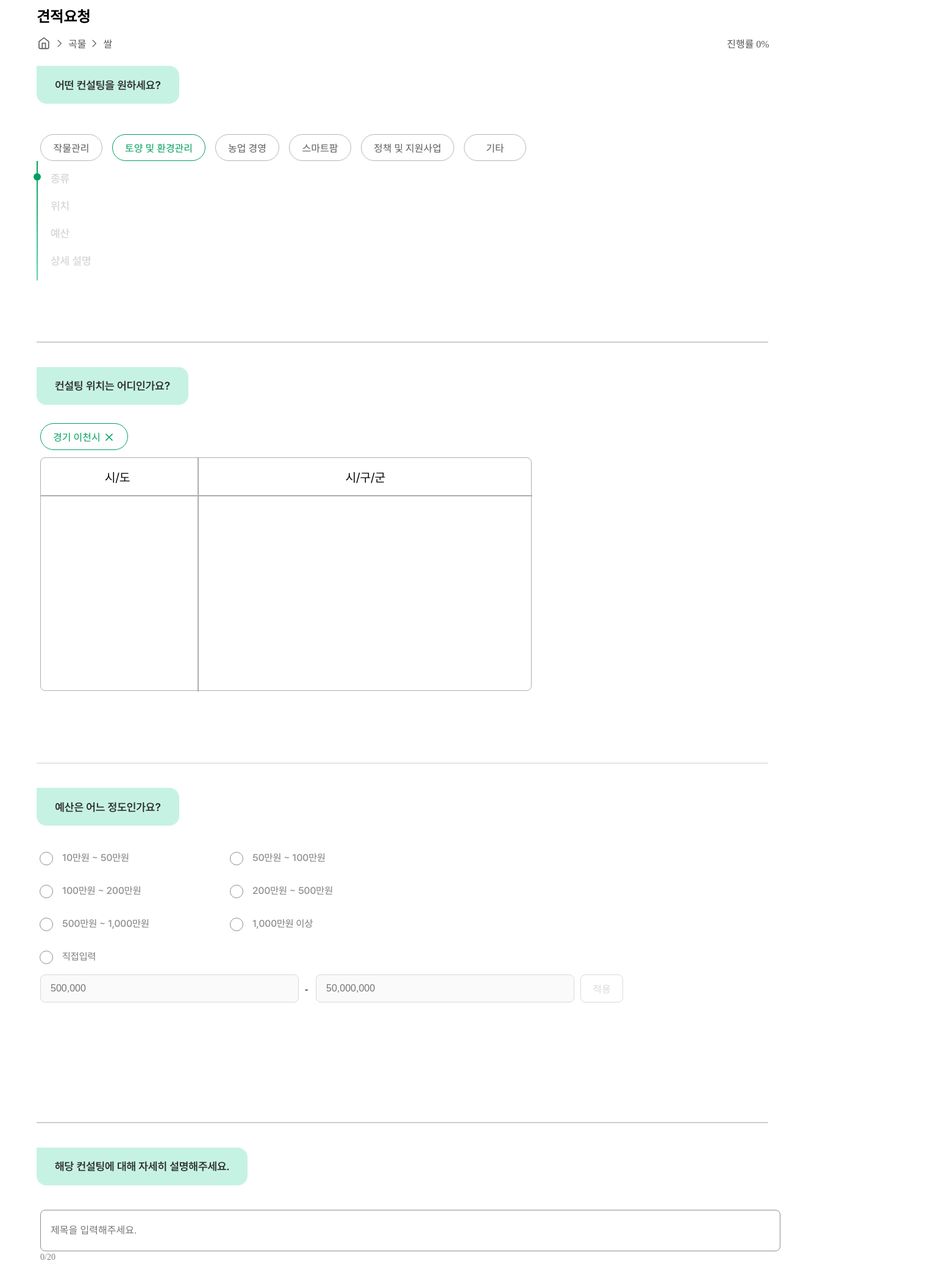
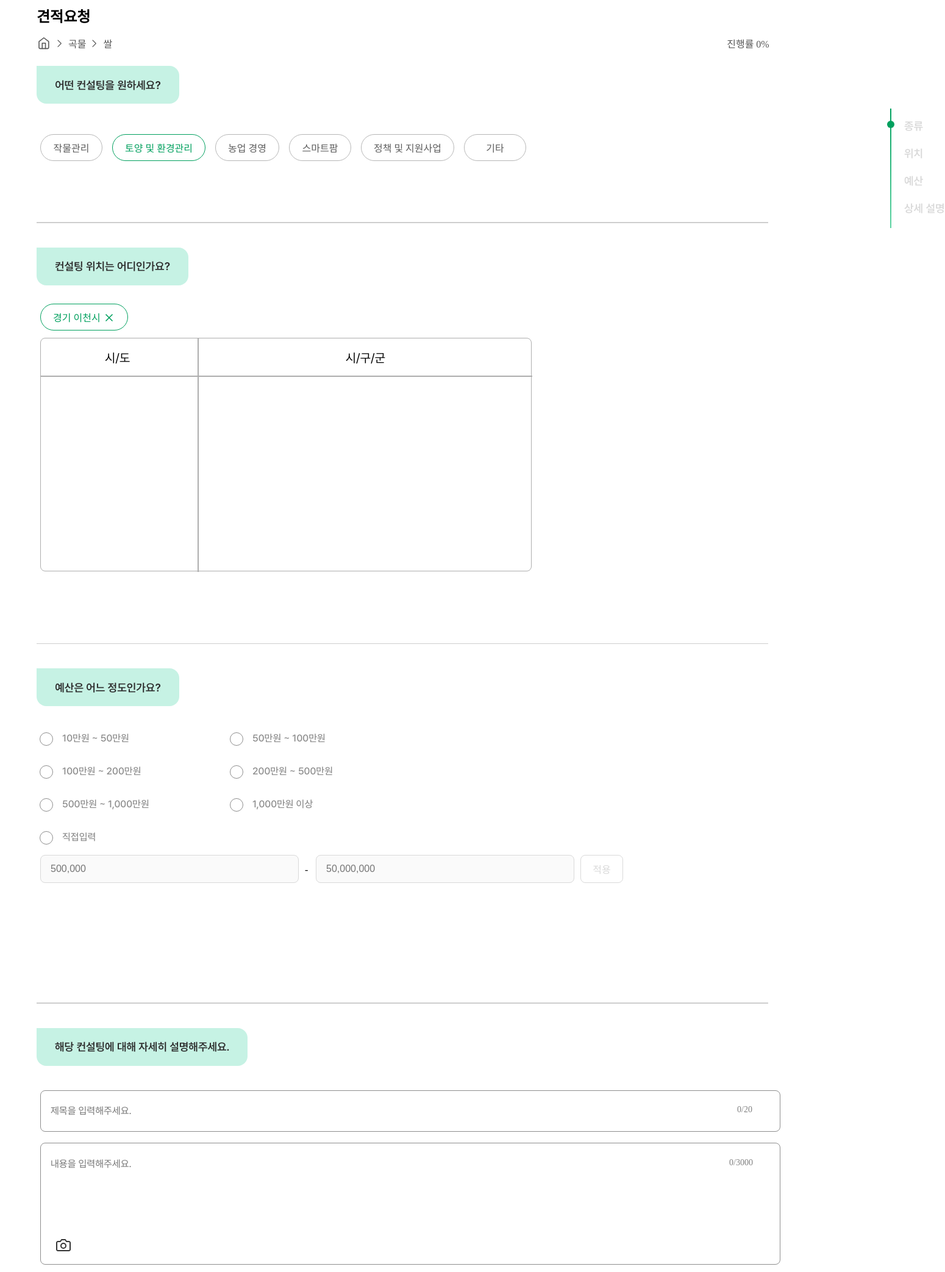
Before and after one commit to Farm-On/FE, a React (Vite) app: page /MyEstimate/RequestEstimate in a window 1280 px wide. Shown: the top 2086 px of the page at 61% size, 1550 px wide, since content can reach past the window. Built offline with nearby package versions, Linux system fonts and the light colour scheme.

Commit message:
style: 글자 수 위치랑 오른쪽 스크롤 위치 수정

```diff
--- a/src/pages/Home/RequestEstimate.tsx
+++ b/src/pages/Home/RequestEstimate.tsx
@@ -103,7 +103,7 @@ export default function RequestEstimatePage():JSX.Element{
                 <RE.Container>
                 <div>
 
-                    <div>
+                    <div style={{position:'relative'}}>
                         <RE.Bubble>어떤 컨설팅을 원하세요?</RE.Bubble>
                         <RE.Chips>
                             {initialCategories.map((category)=>{
@@ -118,8 +118,9 @@ export default function RequestEstimatePage():JSX.Element{
                                 )
                             })}
                         </RE.Chips>
-                        <StateScroll/>
+
                         <RE.DividingLine/>
+                        <StateScroll />
                     </div>
 
 
@@ -166,7 +167,7 @@ export default function RequestEstimatePage():JSX.Element{
                     <div>
                         <RE.Bubble>해당 컨설팅에 대해 자세히 설명해주세요.</RE.Bubble>
                         <div style={{display:'flex', flexDirection:'column', gap:'18px', paddingTop:'40px',paddingLeft:"6px"}}>
-                            <div>
+                            <div style={{position:'relative'}}>
                                 <RE.PostTitle
                                 type='text'
                                 placeholder='제목을 입력해주세요.'
@@ -176,15 +177,15 @@ export default function RequestEstimatePage():JSX.Element{
                                 <RE.TitleLength>{0}/20</RE.TitleLength>
                             </div>
 
-                            <InputContainer>
+                            <InputContainer style={{position:'relative'}}>
                                 <RE.PostContent
                                 placeholder='내용을 입력해주세요.'
                                 value={contentValue}
                                 onChange={handleContentValue}
                                 />
                                 <div style={{position:'absolute',bottom:'20px',left:'26px'}}><CameraIcon/></div>
+                            <RE.ContentLength style={{position:'absolute',right:'15px',top:'25px'}}>{0}/3000</RE.ContentLength>
                             </InputContainer>
-                            <RE.ContentLength>{0}/3000</RE.ContentLength>
 
                         </div>
                         <ApplyBtn>
--- a/src/styles/components/StateScroll.style.ts
+++ b/src/styles/components/StateScroll.style.ts
@@ -1,13 +1,12 @@
 import styled from '@emotion/styled';
 
 export const StateScroll = styled.div`
-//position:relative;
-//top:10px;
-//left:1200px;
 display:flex;
 gap:21px;
-//padding-top:100px;
-//padding-left:1300px;
+position:absolute;
+top:70px;
+left:1400px;
+
 `
 
 export const Line = styled.div`
--- a/src/styles/pages/RequestEstimate.ts
+++ b/src/styles/pages/RequestEstimate.ts
@@ -160,15 +160,19 @@ display:flex;
 justify-content:center;
 align-items:center;
 font-size:16px;
-font-family:'PretendardRegular'
+font-family:'PretendardRegular';
 position:relative;
 `
 
-export const TitleLength = styled.span`
+export const TitleLength = styled.div`
 color:rgba(129, 129, 129, 1);
 font-size:14px;
 min-width:31px;
 white-space: nowrap;
+position: absolute;
+right: 15px;
+top: 24px;
+transform: translateX(35px);
 `
 
 
@@ -217,7 +221,7 @@ justify-content: center;
 export const CenteredContainer = styled.div`
 width: 100%;
 max-width: 1200px;  // 또는 원하는 최대 너비
-margin: 0 auto;
+//margin: 0 auto;
 padding: 0 20px;  // 좌우 여백
 box-sizing: border-box;
 position:relative;
```
